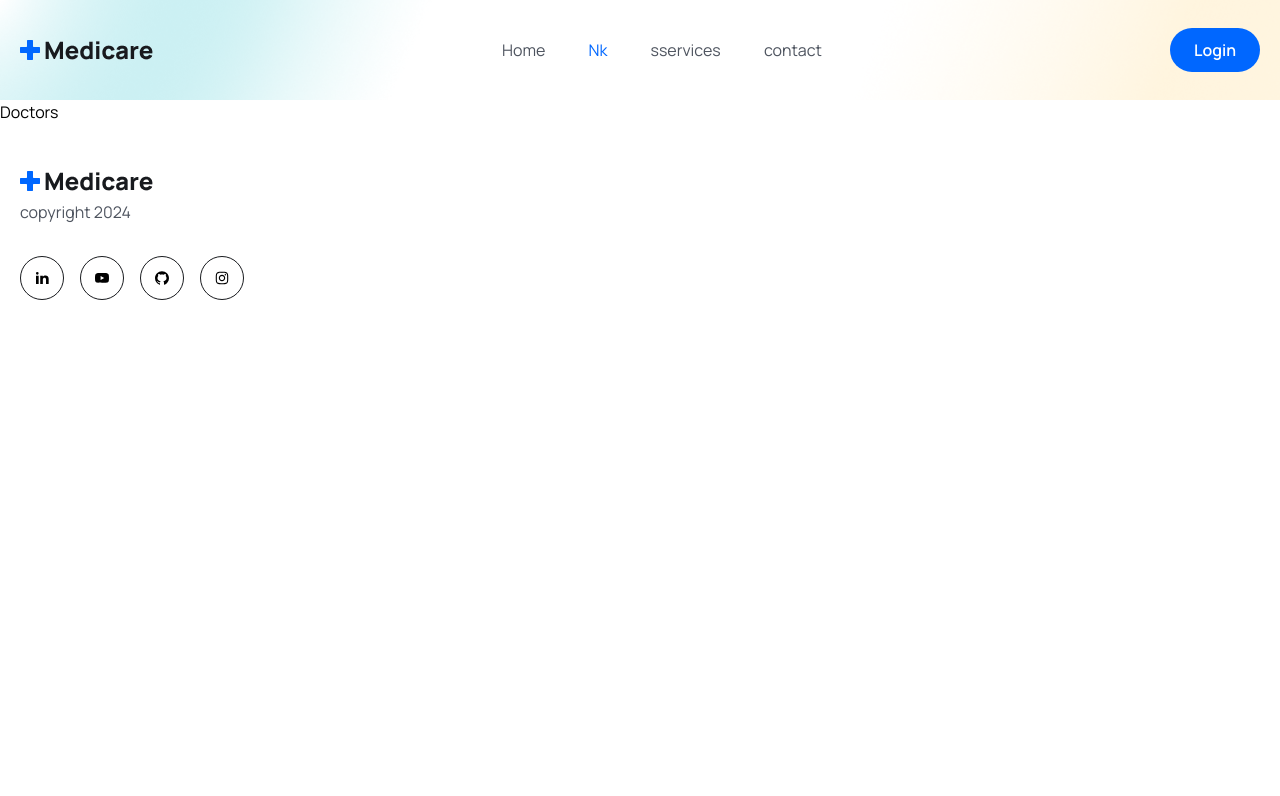
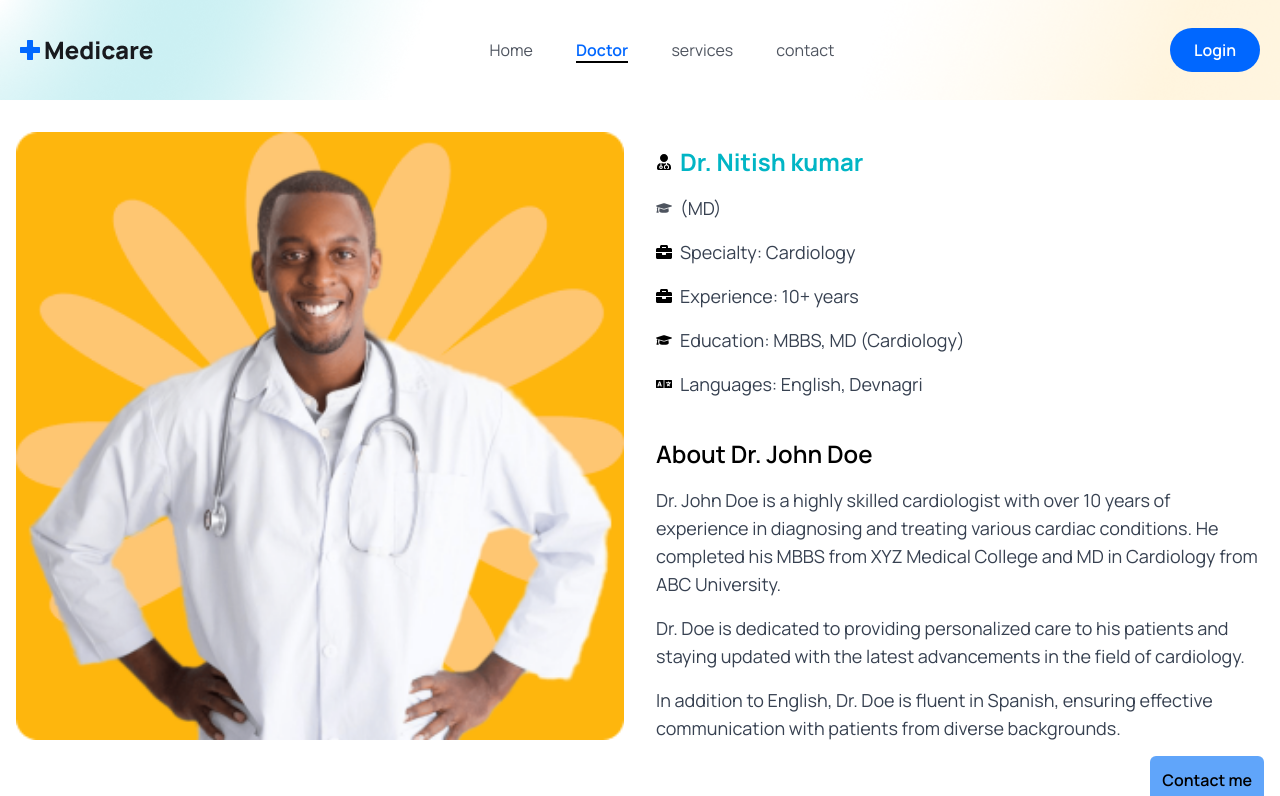
Before and after one commit to manisprasad/clinic, a React (Vite) app in the folder frontend/: page /doctors in a window 1280 px wide. Shown: the top 796 px of the page. Built offline with nearby package versions, Linux system fonts and the light colour scheme.

Commit message:
Add files via upload

```diff
--- a/frontend/src/components/Footer/Footer.jsx
+++ b/frontend/src/components/Footer/Footer.jsx
@@ -60,14 +60,33 @@ const Footer = () => {
         <div>
           <img src={logo} alt="" />
           <p className='text-[16px] leading-7 font-[400] text-textColor' >copyright {year} </p>
-          <div className='w-full flex gap-4'>
+          <div className='w-full flex gap-4 justify-between '>
             {
               socialLinks.map((link, index) => <Link>
                 <a href={link.path} key={index} className='w-[44px] h-[44px] rounded-full border border-solid border-[#181A1E] mt-[30px] mx-auto flex items-center justify-center group  hover:bg-primaryColor hover:border-none'>
                   {link.icon}
                 </a>
               </Link>
-            )}
+            )
+
+
+
+
+
+            }
+
+            <div className="flex gap-5 items-center md:ml-32 flex-wrap">
+            {
+              quickLinks.map((link, index) => <Link>
+                <Link to={link.path} key={index} className='text-[16px] leading-7 font-[400] text-textColor hover:text-primaryColor'>
+                  {link.title}
+                </Link>
+              </Link>
+            )
+            }
+
+            </div>
+
           </div>
         </div>
       </div>
--- a/frontend/src/components/Header/Header.jsx
+++ b/frontend/src/components/Header/Header.jsx
@@ -12,12 +12,12 @@ const navLinks = [
   },
   {
     path:'/doctors',
-    display: 'Nk'
+    display: 'Doctor'
   },
 
   {
     path:'/services',
-    display: 'sservices'
+    display: 'services'
   },
 
   {
@@ -67,7 +67,7 @@ const Header = () => {
                     to={link.path}
                     className={navClass =>
                       navClass.isActive
-                        ?'text-primaryColor text-[16px] leading-7 font-[600'
+                        ?'text-primaryColor text-[16px] border-b-2 font-semibold border-b-black leading-7 font-[600'
                         :'text-textColor text-[16px] leading-7 font-[600'}
                   >
                     {link.display}
--- a/frontend/src/pages/Contact.jsx
+++ b/frontend/src/pages/Contact.jsx
@@ -1,9 +1,41 @@
-import React from 'react'
+import React from 'react';
+import clinicImage from '../assets/images/clinicImage.png';
+import { FaMapMarkerAlt, FaPhone, FaEnvelope } from 'react-icons/fa';
 
 const Contact = () => {
   return (
-    <div>Contact</div>
-  )
-}
+    <div className="container mx-auto px-4 py-8">
+      <div className="grid grid-cols-1 md:grid-cols-2 gap-8">
+        <div>
+          <h2 className="text-3xl font-bold mb-4 ">Contact Us</h2>
+          <p className="text-lg mb-4 text-textColor">
+            Feel free to get in touch with us using the contact information provided below. Whether you have
+            questions, feedback, or need to schedule an appointment, we're here to assist you.
+          </p>
+          <h2 className='text-center leading-7 font-semibold border-2 border-black bg-green-300 rounded-xl py-2'>Sahitya saraswati holistic homeopathic clinic 🏥</h2>
+          <div className="flex items-center  mb-4 mt-4">
+            <FaMapMarkerAlt className="text-primary mr-2" />
 
-export default Contact
+
+            <p>3 Rohini Sector 24 Road, New Delhi, Delhi 110085</p>
+          </div>
+
+          <div className="flex items-center  mb-4">
+            <FaEnvelope className="text-primary mr-2" />
+            <p>info@example.com</p>
+          </div>
+          <div className="flex items-center justify-center font-bold mt-5 bg-green-700 py-3 rounded-xl  mb-4">
+            <FaPhone className="text-primary mr-2" />
+            <p>088002 54752</p>
+          </div>
+        </div>
+        <div>
+          <img src={clinicImage} alt="Clinic" className="w-full rounded-lg border-2 border-gray-500" />
+        </div>
+      </div>
+      <iframe className='w-11/12 mx-auto mt-2 rounded-xl ' src="https://www.google.com/maps/embed?pb=!1m18!1m12!1m3!1d3505.2762580788453!2d77.26799367408972!3d28.53141498866792!2m3!1f0!2f0!3f0!3m2!1i1024!2i768!4f13.1!3m3!1m2!1s0x390ce1697ab6022b%3A0xfe69f42d65afdb19!2sDSEU%20OKHLA%202%20CAMPUS!5e0!3m2!1sen!2sin!4v1710394136521!5m2!1sen!2sin" width="600" height="450"  allowfullscreen="" loading="lazy" referrerpolicy="no-referrer-when-downgrade"></iframe>
+    </div>
+  );
+};
+
+export default Contact;
--- /dev/null
+++ b/frontend/src/pages/Doctors/Doctor.jsx
@@ -0,0 +1,67 @@
+import React from 'react';
+import { FaUserMd, FaGraduationCap, FaBriefcase, FaLanguage } from 'react-icons/fa';
+import doctorPhoto from '../../assets/images/doctor-img01.png'; // Assuming you have the doctor's photo in the assets folder
+import { Link } from 'react-router-dom';
+
+const Doctor = () => {
+  return (
+    <div className="container mx-auto px-4 py-8">
+      <div className="grid grid-cols-1 md:grid-cols-2 gap-8 items-center">
+        <div>
+          <img src={doctorPhoto} alt="Doctor" className="w-full rounded-lg mb-4" />
+
+
+        </div>
+        <div>
+        <div className="flex items-center mb-4">
+            <FaUserMd className="text-primary mr-2" />
+            <h2 className="text-2xl font-bold text-irisBlueColor">Dr. Nitish kumar</h2>
+          </div>
+          <div className="flex items-center mb-4">
+            <FaGraduationCap className="text-primary mr-2 text-textColor" />
+            <p className="text-lg text-gray-700">(MD)</p>
+          </div>
+          <div className="flex items-center mb-4">
+            <FaBriefcase className="text-primary mr-2" />
+            <p className="text-lg text-gray-700">Specialty: Cardiology</p>
+          </div>
+          <div className="flex items-center mb-4">
+            <FaBriefcase className="text-primary mr-2" />
+            <p className="text-lg text-gray-700">Experience: 10+ years</p>
+          </div>
+          <div className="flex items-center mb-4">
+            <FaGraduationCap className="text-primary mr-2" />
+            <p className="text-lg text-gray-700">Education: MBBS, MD (Cardiology)</p>
+          </div>
+          <div className="flex items-center">
+            <FaLanguage className="text-primary mr-2" />
+            <p className="text-lg text-gray-700">Languages: English, Devnagri</p>
+          </div>
+          <h3 className="text-2xl font-semibold mb-4 mt-10">About Dr. John Doe</h3>
+          <p className="text-lg text-gray-700 mb-4">
+            Dr. John Doe is a highly skilled cardiologist with over 10 years of experience
+            in diagnosing and treating various cardiac conditions. He completed his MBBS
+            from XYZ Medical College and MD in Cardiology from ABC University.
+          </p>
+          <p className="text-lg text-gray-700 mb-4">
+            Dr. Doe is dedicated to providing personalized care to his patients and
+            staying updated with the latest advancements in the field of cardiology.
+          </p>
+          <p className="text-lg text-gray-700">
+            In addition to English, Dr. Doe is fluent in Spanish, ensuring effective
+            communication with patients from diverse backgrounds.
+          </p>
+        </div>
+      </div>
+
+      <div className='w-full  flex items-center justify-end'>
+        <button type="button" className='bg-blue-400 p-3 hover:bg-blue-600 rounded-md font-semibold'>
+        <Link to='/contact'>Contact me</Link>
+        </button>
+      </div>
+    </div>
+
+  );
+};
+
+export default Doctor;
--- /dev/null
+++ b/frontend/src/pages/Location.jsx
@@ -0,0 +1,9 @@
+import React from 'react'
+
+const Location = () => {
+  return (
+    <iframe className='w-11/12 mx-auto mt-2 rounded-xl ' src="https://www.google.com/maps/embed?pb=!1m18!1m12!1m3!1d3505.2762580788453!2d77.26799367408972!3d28.53141498866792!2m3!1f0!2f0!3f0!3m2!1i1024!2i768!4f13.1!3m3!1m2!1s0x390ce1697ab6022b%3A0xfe69f42d65afdb19!2sDSEU%20OKHLA%202%20CAMPUS!5e0!3m2!1sen!2sin!4v1710394136521!5m2!1sen!2sin" width="600" height="450"  allowfullscreen="" loading="lazy" referrerpolicy="no-referrer-when-downgrade"></iframe>
+  )
+}
+
+export default Location
--- a/frontend/src/pages/Login.jsx
+++ b/frontend/src/pages/Login.jsx
@@ -1,9 +1,9 @@
 import React from 'react'
 
 const Login = () => {
-  return (
-    <div>Login</div>
-  )
+  return <section className='px-5 lg:px-0'>
+    <div className='w-full max-w-[578px]'></div>
+  </section>
 }
 
 export default Login
--- a/frontend/src/routes/Routers.jsx
+++ b/frontend/src/routes/Routers.jsx
@@ -4,21 +4,25 @@ import Services from '../pages/Services';
 import Login from '../pages/Login';
 import Signup from '../pages/Signup';
 import Contact from '../pages/Contact';
-import Doctors from '../pages/Doctors/Doctors';
-import DoctorDetails from '../pages/Doctors/DoctorDetails';
+import Doctor from '../pages/Doctors/Doctor';
+// import DoctorDetails from '../pages/Doctors/DoctorDetails';
 
 
 import {Routes, Route} from 'react-router-dom'
+import Location from '../pages/Location';
+
 const Routers = () => {
   return <Routes>
     <Route path='/' element={<Home/>} />
     <Route path='/home' element={<Home/>} />
-    <Route path='/doctors' element={<Doctors/>} />
-    <Route path='/doctors/:id' element={<DoctorDetails/>} />
+    <Route path='/doctors' element={<Doctor/>} />
+    {/* <Route path='/doctors/:id' element={<DoctorDetails/>} /> */}
     <Route path='/login' element={<Login/>} />
     <Route path='/signup' element={<Signup/>} />
     <Route path='/contact' element={<Contact/>} />
     <Route path='/services' element={<Services/>} />
+    <Route path='/location' element={<Location/>} />
+
     <Route path='/' element={<Home/>} />
 
   </Routes>
```
